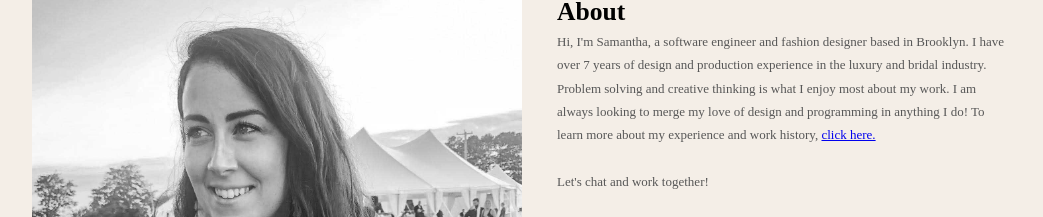
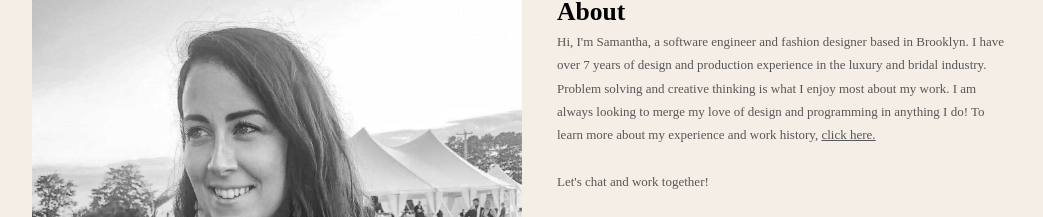
Before and after one commit to slurio/My-Website, a React (Create React App) app: page /aboutme in a window 1280 px wide. Shown: the part 267-484 px from the top of the page, without its empty margins (118-1161 px from the left). Built offline with nearby package versions, Linux system fonts and the light colour scheme.

Commit message:
little css fixes

```diff
--- a/src/Components/AboutMe.js
+++ b/src/Components/AboutMe.js
@@ -13,7 +13,7 @@ function AboutMe() {
                 I have over 7 years of design and production experience in the luxury and bridal industry.
                 Problem solving and creative thinking is what I enjoy most about my work.
                 I am always looking to merge my love of design and programming in anything I do!
-                To learn more about my experience and work history, <a href={Resume} target='blank'>click here.</a>
+                To learn more about my experience and work history, <Link href={Resume} target='_blank'>click here.</Link>
                 <br/><br/>Let's chat and work together!
                 </Blurb>
             </BlurbContainer>
@@ -53,3 +53,8 @@ const Blurb = styled.p`
     font-size: 13px;
     color: #575757;
 `
+
+const Link = styled.a`
+    text-decoration: underline;
+    color: #575757;
+`
--- a/src/Components/WorkPage.js
+++ b/src/Components/WorkPage.js
@@ -45,16 +45,16 @@ function WorkPage(props) {
             <ProjectBio>{props.project.bio}</ProjectBio>
             <LinkContainer>
                 <Link href={props.project.frontend} target='_blank'>
-                    <img src={githubLogo} alt='frontend github link'/>
+                    <Icon src={githubLogo} alt='frontend github link'/>
                     <span>Frontend</span>
                 </Link>
                 <Link href={props.project.backend} target='_blank'>
-                    <img src={githubLogo} alt='backend github link'/>
+                    <Icon src={githubLogo} alt='backend github link'/>
                     <span>Backend</span>
                 </Link>
                 {props.project.demo ?
                     <Link href={props.project.demo} target='_blank'>
-                        <img src={DemoIcon} alt='demo link'/>
+                        <Icon src={DemoIcon} alt='demo link'/>
                         <span>Demo</span>
                     </Link>
                     : null
@@ -183,3 +183,7 @@ const StackContainer = styled.div`
     display: flex;
     margin: 25px 0;
 `
+
+const Icon = styled.img`
+
+`
```
Also changed, not shown: 1 other file (tests, documents, lock files or other folders).
